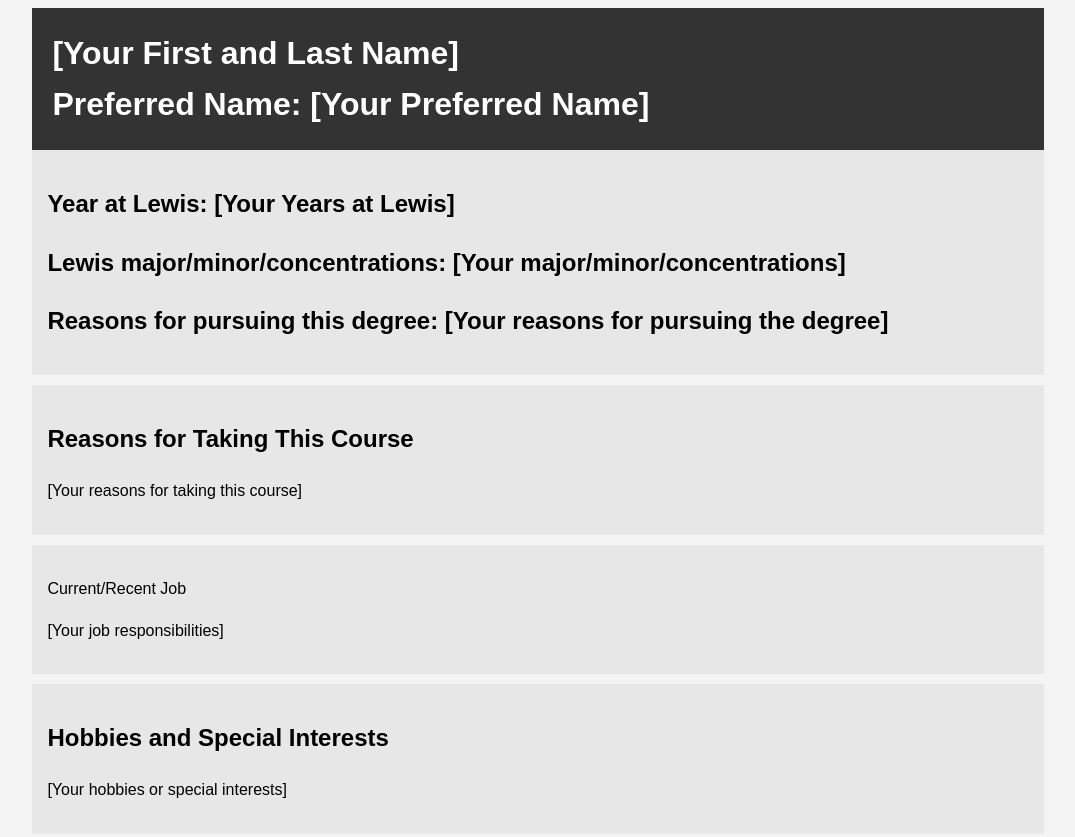
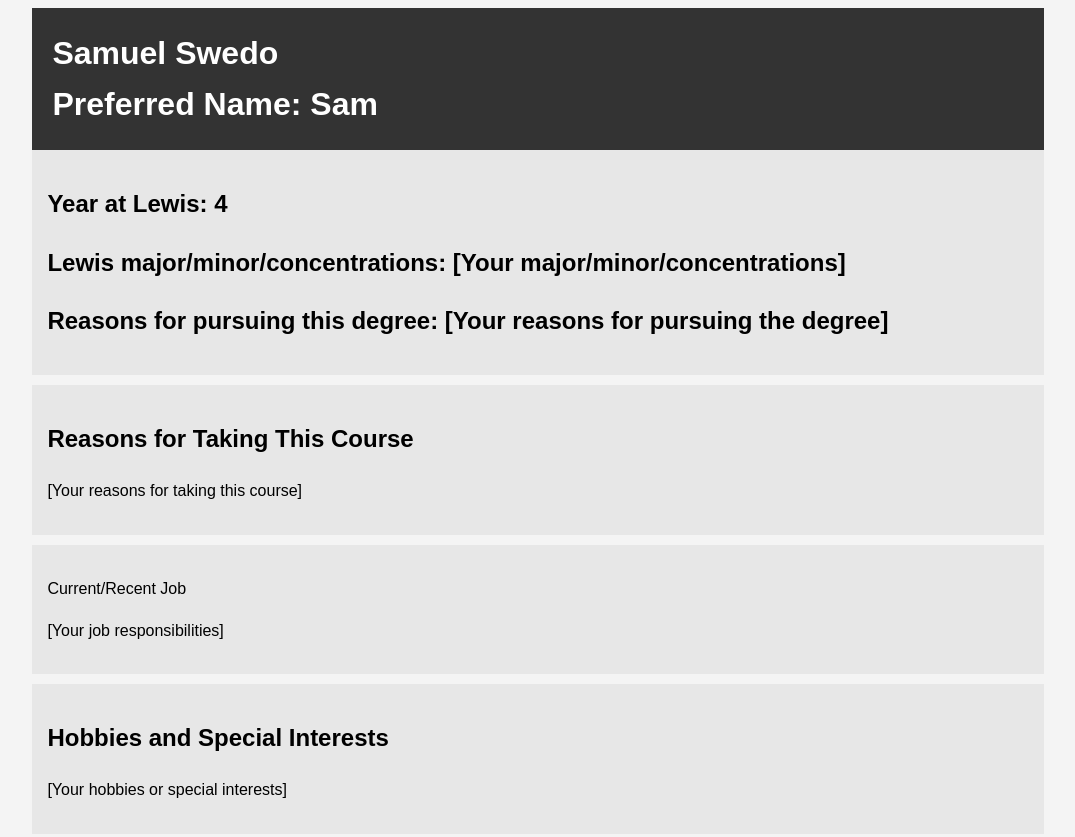
Before and after one commit to AirlineExpress/getting-to-know-each-other, a plain HTML site: page index.html in a window 1280 px wide. Shown: the top 837 px of the page, without its empty margins (102-1177 px from the left). Drawn offline with Linux system fonts and the light colour scheme.

Commit message:
Update index.html updated real name

```diff
--- a/index.html
+++ b/index.html
@@ -31,12 +31,12 @@
 <body>
     <div class="container">
         <header class="main-info">
-            <h1>[Your First and Last Name]</h1>
-            <h1>Preferred Name: [Your Preferred Name]</h1>
+            <h1>Samuel Swedo</h1>
+            <h1>Preferred Name: Sam</h1>
         </header>
 
         <section class="lewis">
-			<h2>Year at Lewis: [Your Years at Lewis]</h2>
+			<h2>Year at Lewis: 4</h2>
 			<h2>Lewis major/minor/concentrations: [Your major/minor/concentrations]</h2>
 			<h2>Reasons for pursuing this degree: [Your reasons for pursuing the degree]</h2>
         </section>
```
